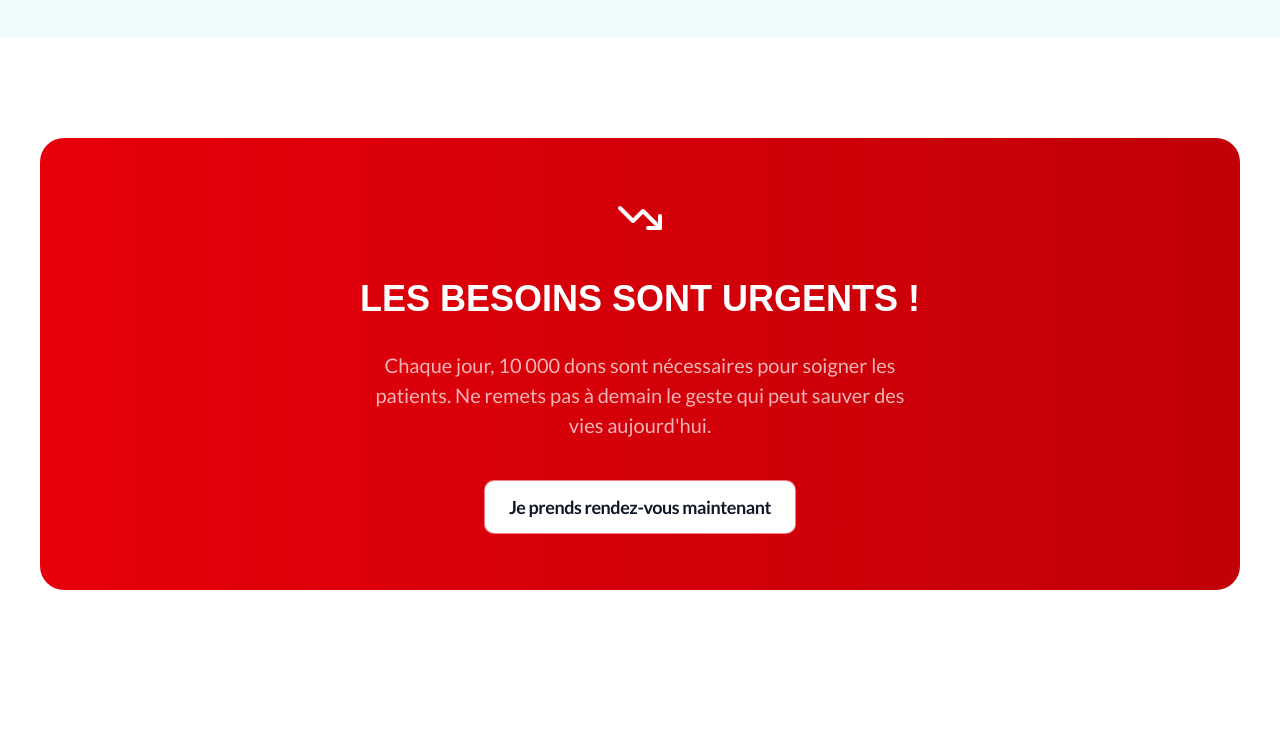
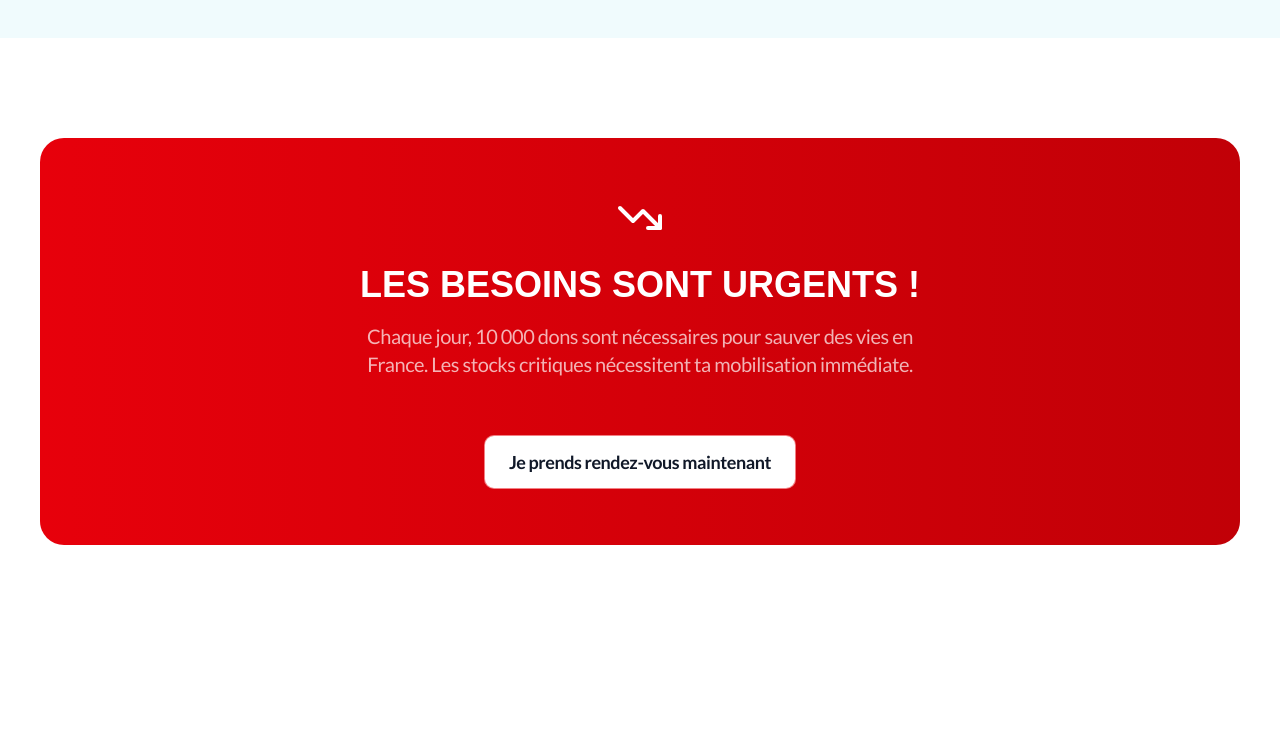
Before and after one commit to Kibishi47/efs-lp, a website built with Vite: page index.html in a window 1280 px wide. Shown: the part 4300-5042 px from the top of the page. Built offline with nearby package versions, Linux system fonts and the light colour scheme; files whose address does not match are found by name.

Commit message:
fix: correct download icon file extensions and update assets.

```diff
--- a/index.html
+++ b/index.html
@@ -333,11 +333,9 @@
             <img src="/icons/utils/arrow-go-down.svg" alt="arrow" width="48">
           </div>
           <h2>Les besoins sont urgents !</h2>
-          <p>Chaque jour, 10 000 dons sont nécessaires pour soigner les patients. Ne remets pas à demain le geste qui
-            peut sauver des vies aujourd'hui.</p>
+          <p>Chaque jour, 10 000 dons sont nécessaires pour sauver des vies en France. Les stocks critiques nécessitent ta mobilisation immédiate.</p>
           <a href="#" class="btn btn-secondary btn-urgency">
             Je prends rendez-vous maintenant
-
           </a>
         </div>
       </div>
@@ -432,7 +430,7 @@
     <div class="container">
       <div class="footer-main">
         <div class="footer-column logo-col">
-          <img src="/icons/utils/efs-logo.svg" alt="EFS Logo" width="100">
+          <img src="/images/logo.png" alt="EFS Logo" width="100">
         </div>
         <div class="footer-column">
           <h4>Une question ? Un besoin ?</h4>
--- a/src/style.css
+++ b/src/style.css
@@ -545,23 +545,25 @@ h3 {
 
 /* Urgency Section */
 .urgency-card {
-  background: linear-gradient(90deg, #e7000b 0%, #c10007 100%);
+  background: linear-gradient(90deg, #E7000B 0%, #C10007 100%);
   color: white;
-  padding: 56px;
+  padding: 56px 32px;
   border-radius: 24px;
-  text-align: center;
-  width: 100%;
-  margin: 0 auto;
-}
-
-.urgency-card h2 {
-  color: white;
-  margin-bottom: 16px;
+  display: flex;
+  flex-direction: column;
+  align-items: center;
+  gap: 17px;
 }
 
 .urgency-card p {
-  color: #ffe2e2;
-  margin-bottom: 32px;
+  color: #FFE2E2;
+  text-align: center;
+  font-family: Lato;
+  font-size: 18px;
+  font-style: normal;
+  font-weight: 400;
+  line-height: 28px;
+  letter-spacing: -0.439px;
   max-width: 559px;
   margin-left: auto;
   margin-right: auto;
@@ -575,18 +577,10 @@ h3 {
   display: inline-flex;
 }
 
-.btn-urgency:hover {
-  background: #fdfdfd;
-}
-
-.urgency-icon {
-  margin-bottom: 24px;
-}
-
 .urgency-card h2 {
   color: white;
   font-size: 36px;
-  margin-bottom: 24px;
+  line-height: 40px;
 }
 
 .urgency-card p {
@@ -655,6 +649,7 @@ h3 {
 .footer-links {
   list-style: none;
   padding: 0;
+  padding-top: 15px;
   display: flex;
   align-items: center;
   gap: 15px;
@@ -662,7 +657,7 @@ h3 {
 }
 
 .link-separator {
-  color: var(--text-dark);
+  color: var(--primary-blue);
   font-weight: 900;
 }
 
@@ -692,6 +687,7 @@ h3 {
   border-radius: 15px;
   gap: 10px;
   max-width: 315px;
+  height: 50px;
 }
 
 .social-icon {
```
Also changed, not shown: public/icons/download/appstore.svg (renamed from public/icons/download/appstore.svg.svg), public/icons/download/googleplay.svg (renamed from public/icons/download/googleplay.svg.svg).
